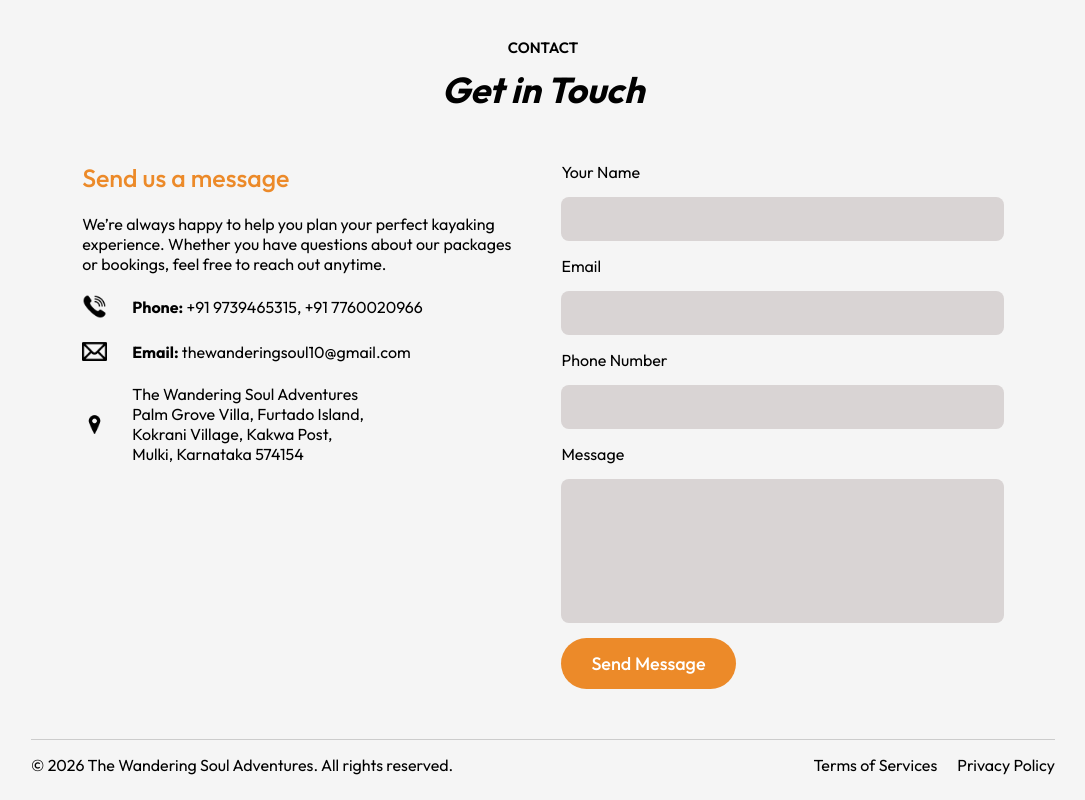
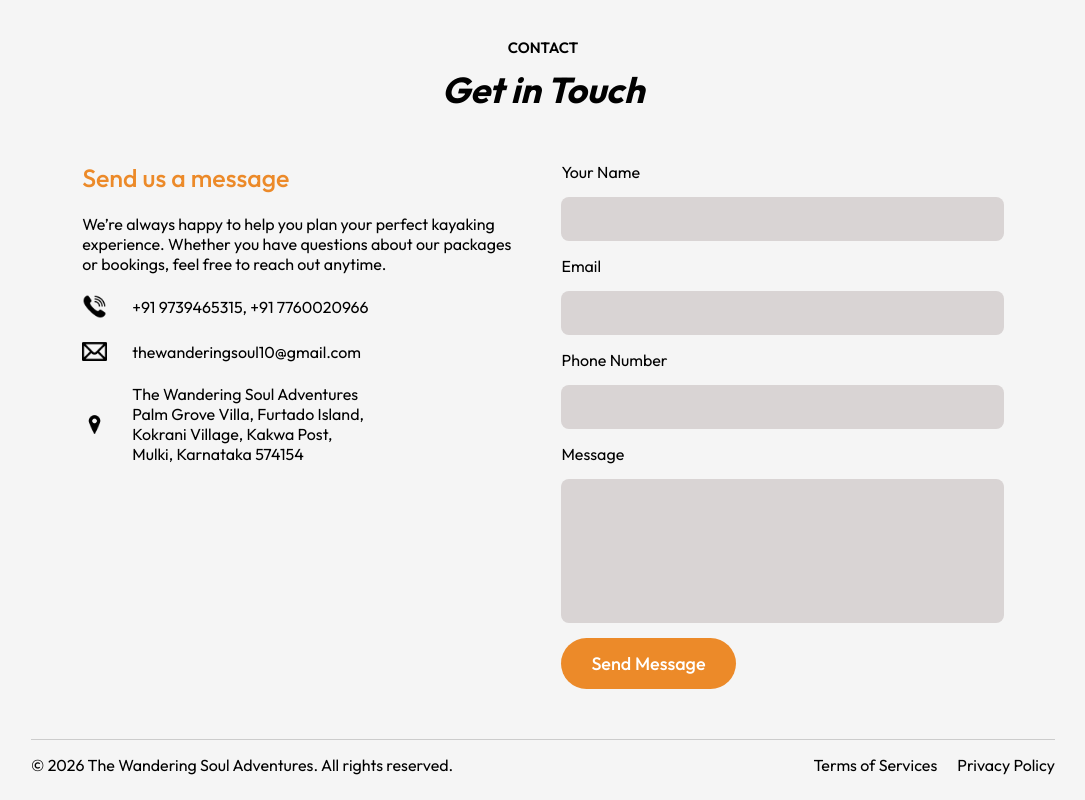
Before and after one commit to Lavisha23/Kayaking_Website, a React (Vite) app: page / in a window 1280 px wide. Shown: the part 3581-4381 px from the top of the page, without its empty margins (97-1182 px from the left). Built offline with nearby package versions, Linux system fonts and the light colour scheme.

Commit message:
Update Contact.jsx

```diff
--- a/src/Components/Contact/Contact.jsx
+++ b/src/Components/Contact/Contact.jsx
@@ -55,12 +55,12 @@
         <ul>
           <li>
             <img src={phone} alt="" />
-            <strong>Phone:</strong> &nbsp;<a href="tel:+91 9739465315">+91 9739465315</a>, <a href="tel:+91 7760020966">&nbsp;+91 7760020966</a>
+            <a href="tel:+91 9739465315">+91 9739465315</a>, <a href="tel:+91 7760020966">&nbsp;+91 7760020966</a>
           </li>
 
           <li>
             <img src={msg} alt="" />
-            <strong>Email:</strong>&nbsp;<a href="mailto:thewanderingsoul10@gmail.com">thewanderingsoul10@gmail.com</a>
+            <a href="mailto:thewanderingsoul10@gmail.com">thewanderingsoul10@gmail.com</a>
           </li>
 
           <li>
```
